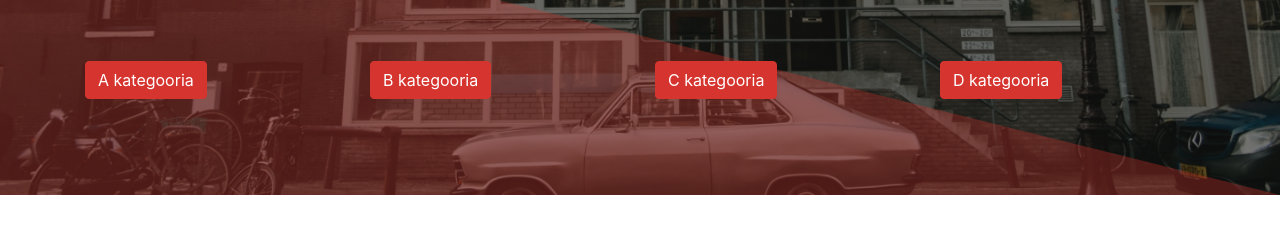
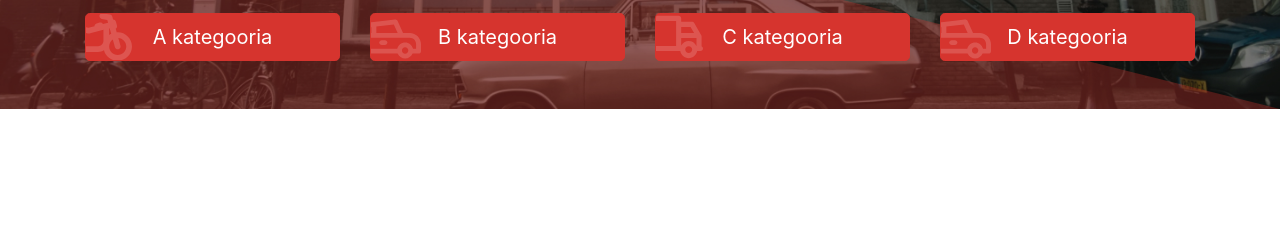
Before and after one commit to 15sigrid/EKA_Sigrid, a plain HTML site: page Oodium/index-o.html in a window 1280 px wide. Shown: the part 361-594 px from the top of the page. Drawn offline with nearby package versions, Linux system fonts and the light colour scheme.

Commit message:
10.12.2021_valmis

```diff
--- a/Oodium/index-o.html
+++ b/Oodium/index-o.html
@@ -36,6 +36,7 @@
       background: url(images/hero\ bg.jpg) no-repeat center bottom;
       background-size: cover;
     }
+
     .hero-bg-graph {
       background: url(images/kaldus.svg) no-repeat center bottom;
       background-size: cover;
@@ -81,6 +82,26 @@
 
     .shadow {
       box-shadow: 0 .5rem 1rem rgba(214, 52, 46.15) !important;
+    }
+
+    .categories .btn {
+
+      background-repeat: no-repeat;
+      background-position: left center;
+    }
+
+    .categories .btn.cat-a {
+      background-image: url(images/bike.svg);
+    }
+      .categories .btn.cat-b {
+      background-image: url(images/car.svg);
+    }
+    .categories .btn.cat-c {
+      background-image: url(images/truck.svg);
+    }
+    .categories .btn.cat-d {
+      background-image: url(images/car.svg);
+    }
   </style>
 
   <title>Odium!</title>
@@ -145,18 +166,18 @@
                 ning esmaabi koolitusi eesti, vene ja inglise keeles.</p>
             </div>
           </div>
-          <div class="row my-5">
-            <div class="col">
-              <button type="button" class="btn btn-primary">A kategooria</button>
+          <div class="row categories">
+            <div class="col d-grid">
+              <button type="button" class="btn btn-primary btn-lg cat-a">A kategooria</button>
             </div>
-            <div class="col">
-              <button type="button" class="btn btn-primary">B kategooria</button>
+            <div class="col d-grid">
+              <button type="button" class="btn btn-primary btn-lg cat-b">B kategooria</button>
             </div>
-            <div class="col">
-              <button type="button" class="btn btn-primary">C kategooria</button>
+            <div class="col d-grid">
+              <button type="button" class="btn btn-primary btn-lg cat-c">C kategooria</button>
             </div>
-            <div class="col">
-              <button type="button" class="btn btn-primary">D kategooria</button>
+            <div class="col d-grid">
+              <button type="button" class="btn btn-primary btn-lg cat-d">D kategooria</button>
             </div>
           </div>
         </div>
```
Also changed, not shown: Oodium/images/bike.svg (added), Oodium/images/car.svg (added), Oodium/images/truck.svg (added).
